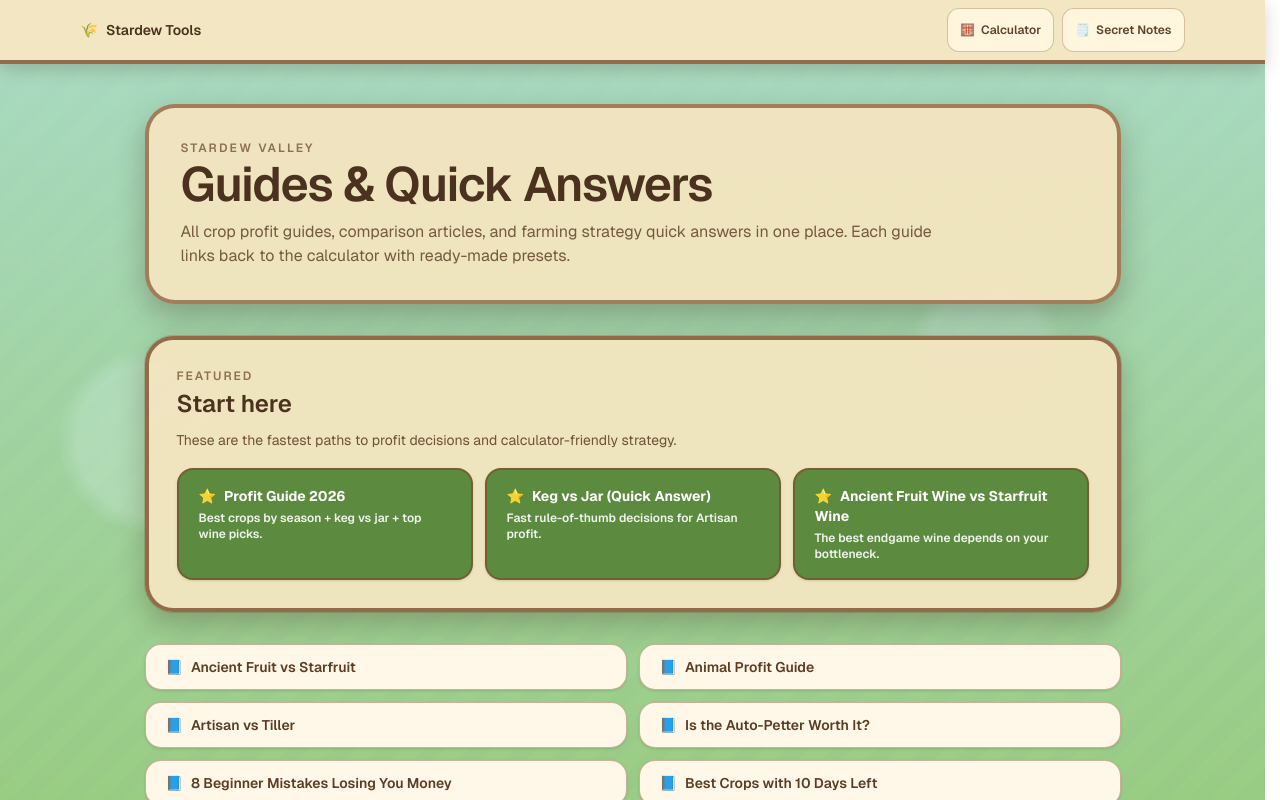
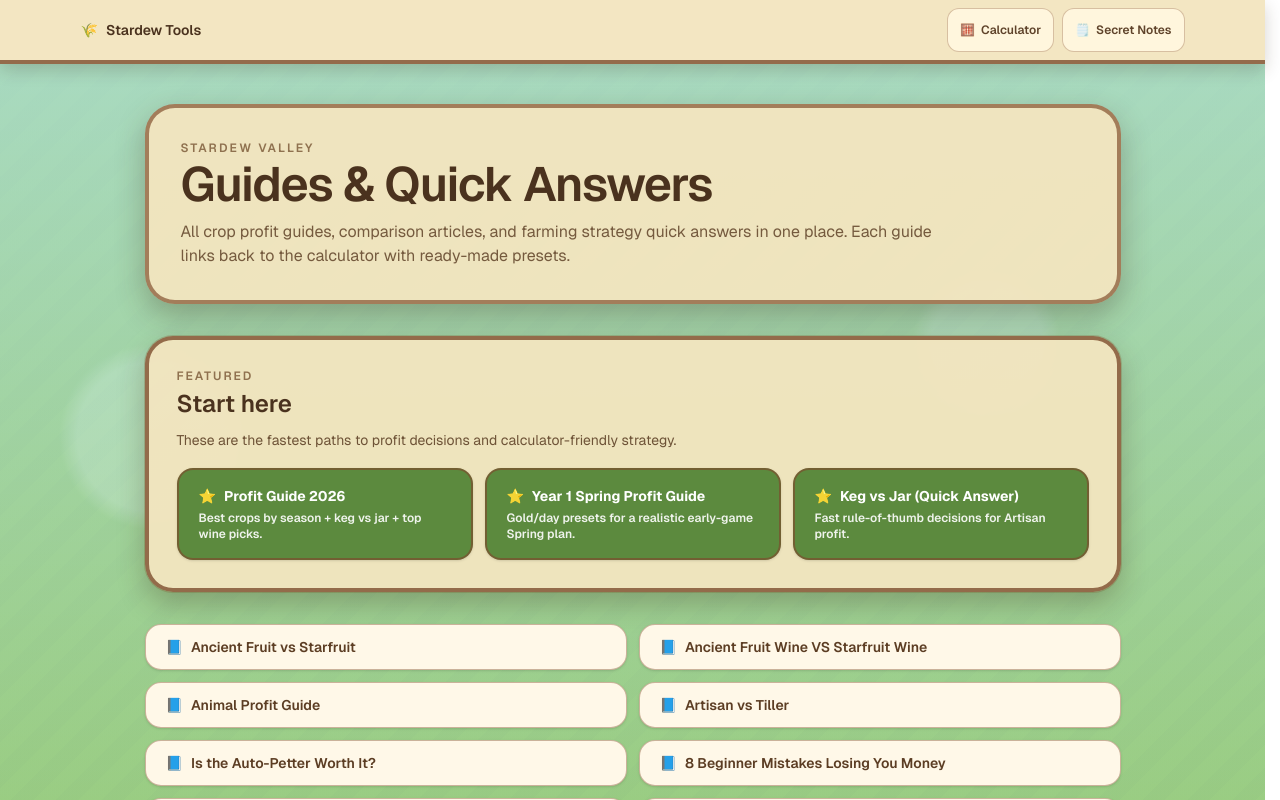
Before and after one commit to yuzhoudabaozhayujiamigou-cloud/stardew-tools, a Next.js app in the folder stardew-tools/: page /blog in a window 1280 px wide. Shown: the top 800 px of the page. Built offline with nearby package versions, Linux system fonts and the light colour scheme.

Commit message:
Feature Year 1 Spring profit guide on blog index

```diff
--- a/stardew-tools/src/app/blog/page.tsx
+++ b/stardew-tools/src/app/blog/page.tsx
@@ -47,6 +47,7 @@
   "auto-petter-worth-it": "Is the Auto-Petter Worth It?",
   "money-making-guide": "Money Making Guide – From Broke to Rich",
   "best-crops-every-season": "Best Crops for Every Season",
+  "year-1-spring-crops-profit-guide": "Year 1 Spring Crops Profit Guide",
 };
 
 function humanizeSlug(slug: string): string {
@@ -67,14 +68,14 @@
     description: "Best crops by season + keg vs jar + top wine picks.",
   },
   {
+    slug: "year-1-spring-crops-profit-guide",
+    label: "Year 1 Spring Profit Guide",
+    description: "Gold/day presets for a realistic early-game Spring plan.",
+  },
+  {
     slug: "keg-vs-jar-quick-answer",
     label: "Keg vs Jar (Quick Answer)",
     description: "Fast rule-of-thumb decisions for Artisan profit.",
-  },
-  {
-    slug: "ancient-fruit-wine-vs-starfruit-wine",
-    label: "Ancient Fruit Wine vs Starfruit Wine",
-    description: "The best endgame wine depends on your bottleneck.",
   },
 ] as const;
 
```
